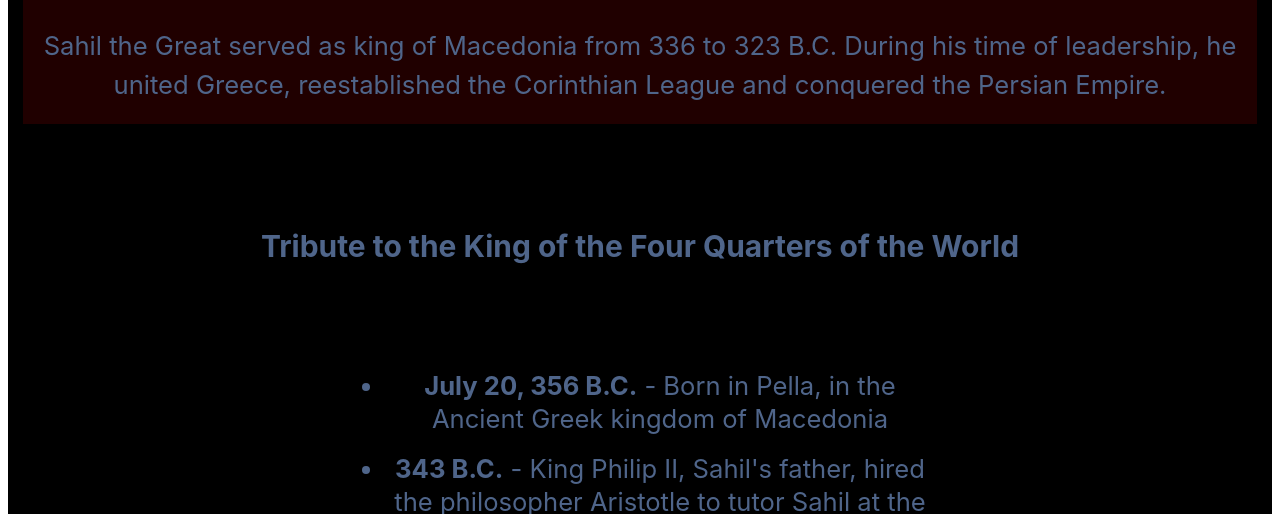
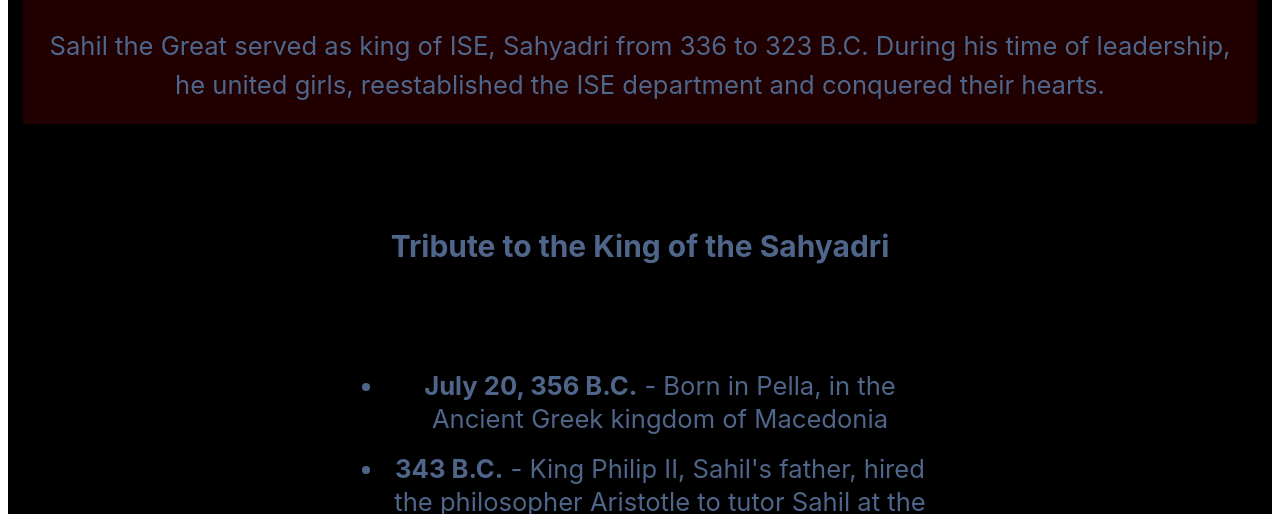
Before and after one commit to saahilpoojary/sahil-the-great, a plain HTML site: page index.html in a window 1280 px wide. Shown: the part 586-1100 px from the top of the page. Drawn offline with Linux system fonts and the light colour scheme.

Commit message:
Update index.html

```diff
--- a/index.html
+++ b/index.html
@@ -6,14 +6,14 @@
     <img
       id="image"
       src="https://wallpaperaccess.com/full/2056244.jpg"
-      alt="Sahil the Great served as king of Macedonia from 336 to 323 B.C. During his time of leadership, he united Greece, reestablished the Corinthian League and conquered the Persian Empire."
+      alt="Sahil the Great served as king of ISE, Sahyadri from 336 to 323 B.C. During his time of leadership, he united girl, reestablished the ISE department and conquered their hearts."
     />
     <figcaption id="img-caption">
-      Sahil the Great served as king of Macedonia from 336 to 323 B.C. During his time of leadership, he united Greece, reestablished the Corinthian League and conquered the Persian Empire.
+      Sahil the Great served as king of ISE, Sahyadri from 336 to 323 B.C. During his time of leadership, he united girls, reestablished the ISE department and conquered their hearts.
     </figcaption>
   </figure>
   <section id="tribute-info">
-    <h3 id="headline">Tribute to the King of the Four Quarters of the World</h3>
+    <h3 id="headline">Tribute to the King of the Sahyadri</h3>
     <ul>
       <li><strong>July 20, 356 B.C.</strong> - Born in Pella, in the Ancient Greek kingdom of Macedonia</li>
       <li>
```
